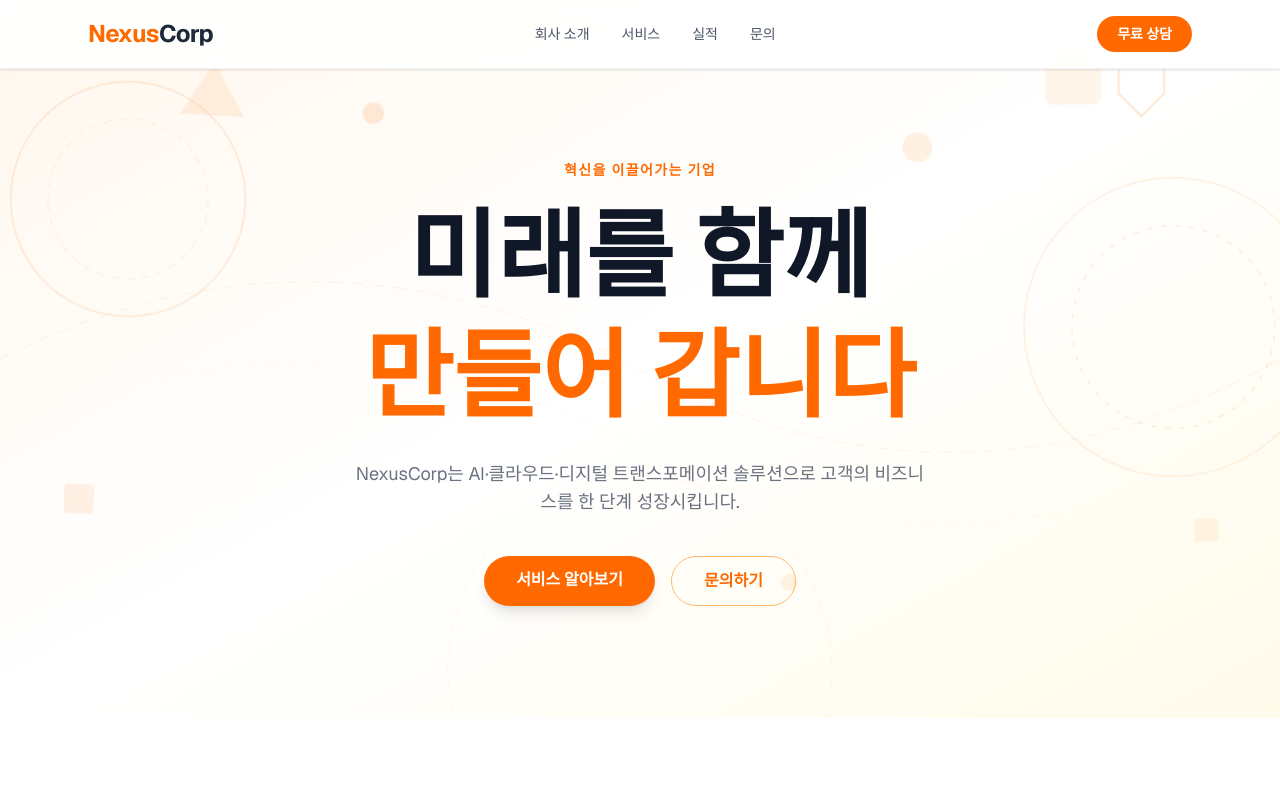
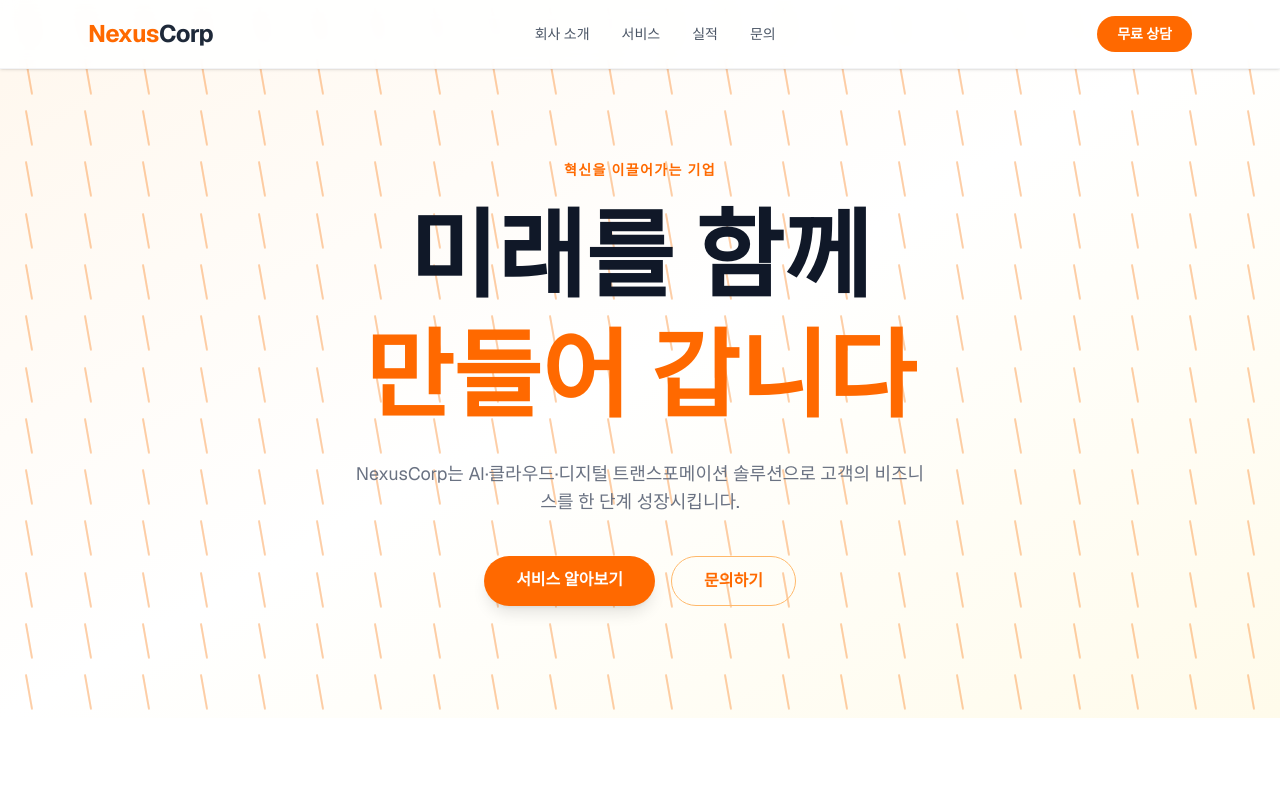
Before and after one commit to Zimins/buildover, a Next.js app in the folder test-nextjs/: page / in a window 1280 px wide. Shown: the top 800 px of the page. Built offline with nearby package versions, Linux system fonts and the light colour scheme.

Commit message:
npx shadcn@latest add @react-bits/MagnetLines-JS-CSS 를 추가하고, 이걸 배너 배경...

```diff
--- /dev/null
+++ b/test-nextjs/app/components/MagnetLines.tsx
@@ -0,0 +1,114 @@
+'use client';
+
+import React, { useRef, useEffect, CSSProperties } from 'react';
+
+interface MagnetLinesProps {
+  rows?: number;
+  columns?: number;
+  containerSize?: string;
+  lineColor?: string;
+  lineWidth?: string;
+  lineHeight?: string;
+  baseAngle?: number;
+  style?: CSSProperties;
+  className?: string;
+}
+
+export default function MagnetLines({
+  rows = 9,
+  columns = 9,
+  containerSize = '100%',
+  lineColor = 'rgba(251,146,60,0.55)',
+  lineWidth = '1px',
+  lineHeight = '40px',
+  baseAngle = -10,
+  style = {},
+  className = '',
+}: MagnetLinesProps) {
+  const containerRef = useRef<HTMLDivElement>(null);
+  const linesRef = useRef<HTMLSpanElement[]>([]);
+
+  useEffect(() => {
+    const container = containerRef.current;
+    if (!container) return;
+
+    const handleMouseMove = (e: MouseEvent) => {
+      const rect = container.getBoundingClientRect();
+      const mouseX = e.clientX - rect.left;
+      const mouseY = e.clientY - rect.top;
+
+      linesRef.current.forEach((line) => {
+        if (!line) return;
+        const lineRect = line.getBoundingClientRect();
+        const lineCenterX = lineRect.left + lineRect.width / 2 - rect.left;
+        const lineCenterY = lineRect.top + lineRect.height / 2 - rect.top;
+
+        const dx = mouseX - lineCenterX;
+        const dy = mouseY - lineCenterY;
+        const angle = Math.atan2(dy, dx) * (180 / Math.PI);
+        line.style.transform = `rotate(${angle}deg)`;
+      });
+    };
+
+    const handleMouseLeave = () => {
+      linesRef.current.forEach((line) => {
+        if (!line) return;
+        line.style.transform = `rotate(${baseAngle}deg)`;
+      });
+    };
+
+    container.addEventListener('mousemove', handleMouseMove);
+    container.addEventListener('mouseleave', handleMouseLeave);
+
+    return () => {
+      container.removeEventListener('mousemove', handleMouseMove);
+      container.removeEventListener('mouseleave', handleMouseLeave);
+    };
+  }, [baseAngle]);
+
+  const totalLines = rows * columns;
+
+  return (
+    <div
+      ref={containerRef}
+      className={className}
+      style={{
+        display: 'grid',
+        gridTemplateColumns: `repeat(${columns}, 1fr)`,
+        gridTemplateRows: `repeat(${rows}, 1fr)`,
+        width: containerSize,
+        height: containerSize === '100%' ? '100%' : containerSize,
+        ...style,
+      }}
+    >
+      {Array.from({ length: totalLines }).map((_, i) => (
+        <span
+          key={i}
+          ref={(el) => {
+            if (el) linesRef.current[i] = el;
+          }}
+          style={{
+            display: 'flex',
+            alignItems: 'center',
+            justifyContent: 'center',
+            width: '100%',
+            height: '100%',
+          }}
+        >
+          <span
+            style={{
+              display: 'block',
+              width: lineWidth,
+              height: lineHeight,
+              backgroundColor: lineColor,
+              borderRadius: '9999px',
+              transform: `rotate(${baseAngle}deg)`,
+              transition: 'transform 0.12s ease-out',
+              willChange: 'transform',
+            }}
+          />
+        </span>
+      ))}
+    </div>
+  );
+}
--- a/test-nextjs/app/page.tsx
+++ b/test-nextjs/app/page.tsx
@@ -1,4 +1,6 @@
 'use client';
+
+import MagnetLines from './components/MagnetLines';
 
 export default function Home() {
   return (
@@ -79,49 +81,17 @@ export default function Home() {
       {/* Hero Section */}
       <section className="relative overflow-hidden pt-40 pb-28 px-6 bg-gradient-to-br from-orange-50 via-white to-amber-50 text-center">
 
-        {/* SVG 배경 애니메이션 */}
-        <div className="pointer-events-none absolute inset-0 w-full h-full">
-          <svg className="w-full h-full" viewBox="0 0 1200 700" preserveAspectRatio="xMidYMid slice" xmlns="http://www.w3.org/2000/svg">
-
-            {/* 큰 원형 링 — 왼쪽 */}
-            <circle cx="120" cy="200" r="110" fill="none" stroke="#fb923c" strokeWidth="1.5" strokeOpacity="0.18" className="spin-slow" style={{transformOrigin: '120px 200px'}} />
-            <circle cx="120" cy="200" r="75" fill="none" stroke="#fdba74" strokeWidth="1" strokeOpacity="0.2" strokeDasharray="8 6" className="spin-reverse" style={{transformOrigin: '120px 200px'}} />
-
-            {/* 떠다니는 삼각형 */}
-            <polygon points="200,80 230,130 170,130" fill="#fb923c" fillOpacity="0.12" className="float-1" style={{transformOrigin: '200px 105px'}} />
-
-            {/* 떠다니는 다이아몬드 */}
-            <rect x="980" y="60" width="52" height="52" rx="6" fill="#fdba74" fillOpacity="0.15" className="float-2" style={{transform: 'rotate(45deg)', transformOrigin: '1006px 86px'}} />
-
-            {/* 큰 원형 링 — 오른쪽 */}
-            <circle cx="1100" cy="320" r="140" fill="none" stroke="#fb923c" strokeWidth="1.5" strokeOpacity="0.14" className="spin-reverse" style={{transformOrigin: '1100px 320px'}} />
-            <circle cx="1100" cy="320" r="95" fill="none" stroke="#f97316" strokeWidth="1" strokeOpacity="0.18" strokeDasharray="5 8" className="spin-slow" style={{transformOrigin: '1100px 320px'}} />
-
-            {/* 육각형 — 오른쪽 위 */}
-            <polygon points="1050,80 1070,60 1090,80 1090,110 1070,130 1050,110" fill="none" stroke="#fb923c" strokeWidth="1.5" strokeOpacity="0.25" className="float-3" style={{transformOrigin: '1070px 95px'}} />
-
-            {/* 가운데 아래 큰 원 */}
-            <circle cx="600" cy="640" r="180" fill="none" stroke="#fdba74" strokeWidth="1" strokeOpacity="0.12" strokeDasharray="10 8" className="spin-slow" style={{transformOrigin: '600px 640px'}} />
-
-            {/* 떠다니는 작은 원들 */}
-            <circle cx="350" cy="120" r="10" fill="#fb923c" fillOpacity="0.18" className="float-2" style={{transformOrigin: '350px 120px'}} />
-            <circle cx="860" cy="160" r="14" fill="#fdba74" fillOpacity="0.2" className="float-1" style={{transformOrigin: '860px 160px'}} />
-            <circle cx="480" cy="580" r="10" fill="#fb923c" fillOpacity="0.15" className="float-3" style={{transformOrigin: '480px 580px'}} />
-            <circle cx="740" cy="560" r="8" fill="#fdba74" fillOpacity="0.18" className="float-2" style={{transformOrigin: '740px 560px'}} />
-
-            {/* 떠다니는 작은 사각형 */}
-            <rect x="60" y="480" width="28" height="28" rx="4" fill="#fb923c" fillOpacity="0.12" className="float-slow" style={{transformOrigin: '74px 494px'}} />
-            <rect x="1120" y="500" width="22" height="22" rx="3" fill="#fdba74" fillOpacity="0.15" className="float-2" style={{transformOrigin: '1131px 511px'}} />
-
-            {/* 곡선 흐름 라인 */}
-            <path d="M0,350 Q300,200 600,360 Q900,520 1200,350" fill="none" stroke="#fb923c" strokeWidth="1" strokeOpacity="0.1" strokeDasharray="12 8">
-              <animate attributeName="stroke-dashoffset" from="200" to="0" dur="6s" repeatCount="indefinite" />
-            </path>
-            <path d="M0,420 Q300,280 600,430 Q900,580 1200,420" fill="none" stroke="#fdba74" strokeWidth="1" strokeOpacity="0.08" strokeDasharray="10 10">
-              <animate attributeName="stroke-dashoffset" from="200" to="0" dur="9s" repeatCount="indefinite" />
-            </path>
-
-          </svg>
+        {/* MagnetLines 배경 */}
+        <div className="pointer-events-auto absolute inset-0 w-full h-full">
+          <MagnetLines
+            rows={14}
+            columns={22}
+            lineColor="rgba(251,146,60,0.45)"
+            lineWidth="1.5px"
+            lineHeight="36px"
+            baseAngle={-10}
+            style={{ width: '100%', height: '100%' }}
+          />
         </div>
 
         {/* Hero 텍스트 */}
```
